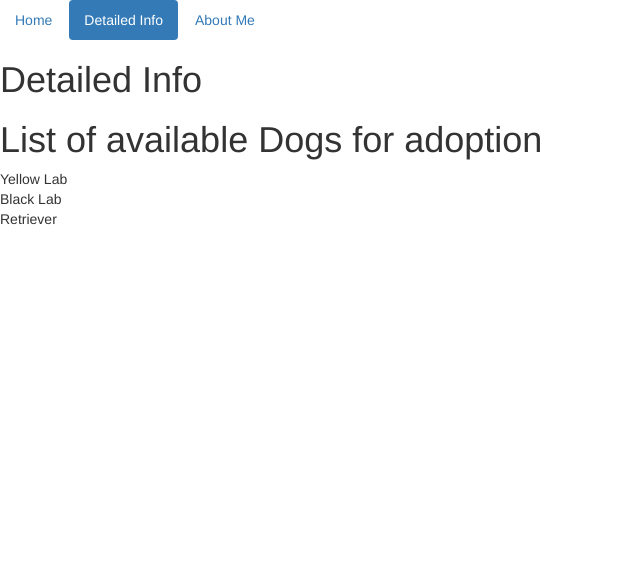
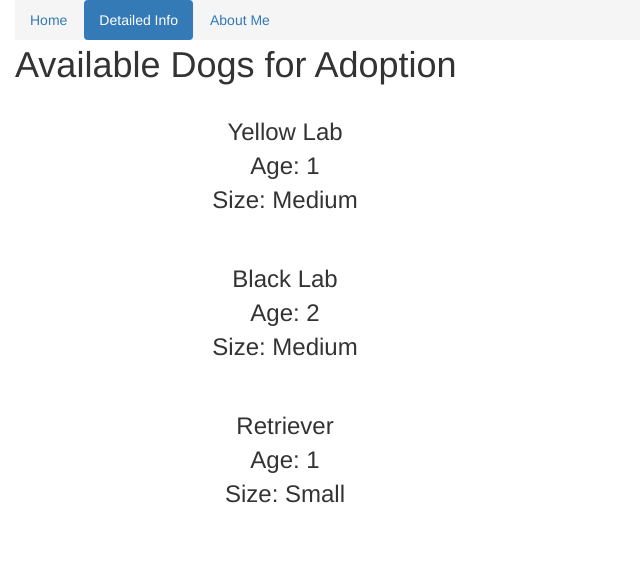
Before and after one commit to emjrymer/bootstrap, a Django app: page /detailedinfo/ in a window 1280 px wide. Shown: the top 565 px of the page, without its empty margins (0-640 px from the left). Run offline with Django 3.2, Linux system fonts and the light colour scheme; data comes from the database, SQL or seed files in the repository; some libraries are stand-ins or nearby versions.

Commit message:
second commit

```diff
--- /dev/null
+++ b/boot_app/static/css/style.css
@@ -0,0 +1,49 @@
+#mod{
+    margin-left: 30px;
+
+}
+
+.embed-responsive-item{
+    position: relative;
+    padding-bottom: 56.45%;
+    height: 0;
+}
+
+.list-group{
+    width: 40%;
+    text-align: center;
+    font-size: x-large;
+}
+
+.list-group-item{
+    margin-left: 10px;
+    text-align: center;
+
+}
+
+.container{
+    background-color: #bce8f1;
+    height: 1200px;
+}
+
+.nav{
+    background-color: whitesmoke;
+    position: fixed;
+    width: 100%;
+}
+
+img{
+    float: inherit;
+    margin-left: 30px;
+    margin-top: 45px;
+}
+
+#available_dogs{
+    float: inherit;
+    margin-top: 45px;
+
+}
+
+ul li {
+    list-style-type: none;
+}
--- a/boot_app/templates/detailedinfo.html
+++ b/boot_app/templates/detailedinfo.html
@@ -5,9 +5,11 @@
 <head>
     <meta charset="UTF-8">
     <title>boot project </title>
+    <link href="{% static 'css/style.css' %}" rel="stylesheet">
     <link href="{% static 'css/bootstrap.css' %}" rel="stylesheet">
 </head>
 <body>
+<div class="container-fluid">
 <div>
 <ul class="nav nav-pills">
   <li role="presentation"><a href="{% url 'home' %}">Home</a></li>
@@ -15,12 +17,23 @@
   <li role="presentation"><a href="{%  url 'aboutMe' %}">About Me</a></li>
 </ul>
 </div>
-<h1>Detailed Info</h1>
-<div>
-<h1>List of available Dogs for adoption</h1>
+<h1 id="available_dogs">Available Dogs for Adoption</h1>
+<br>
+    <div class="list-group">
 {% for puppy in puppies %}
-    <div>{{ puppy }}</div>
+
+     <ul>{{ puppy }}
+
+        <li class="success">Age:  {{ puppy.age }}</li>
+
+
+    <li class="warning">Size:  {{ puppy.size }}</li>
+<br>
+    </ul>
 {% endfor %}
+</div>
+<script src="https://code.jquery.com/jquery-2.2.1.min.js"></script>
+<script src="{% static 'js/bootstrap.js' %}" type="application/javascript"></script>
 </div>
 </body>
 </html>
--- a/boot_app/views.py
+++ b/boot_app/views.py
@@ -17,3 +17,7 @@ def about_view(request):
 def info_view(request):
     all_puppy = Puppy.objects.all()
     return render_to_response('detailedinfo.html', {'puppies': all_puppy})
+
+
+def application_view(request):
+    return render_to_response('application_form.html', {})
--- a/boot_comp/urls.py
+++ b/boot_comp/urls.py
@@ -16,11 +16,12 @@ Including another URLconf
 from django.conf.urls import url
 from django.contrib import admin
 
-from boot_app.views import index_view, info_view, about_view
+from boot_app.views import index_view, info_view, about_view, application_view
 
 urlpatterns = [
     url(r'^admin/', admin.site.urls),
     url(r'^$', index_view, name="home"),
     url(r'^detailedinfo/', info_view, name="detailedinfo"),
-    url(r'^aboutMe/', about_view, name="aboutMe")
+    url(r'^aboutMe/', about_view, name="aboutMe"),
+    url(r'^application_form/', application_view, name="applicationform")
 ]
```
Also changed, not shown: boot_app/templates/aboutMe.html (+30 -1 lines), boot_app/templates/application_form.html (added, +10 -0 lines), boot_app/templates/index.html (+9 -1 lines).
